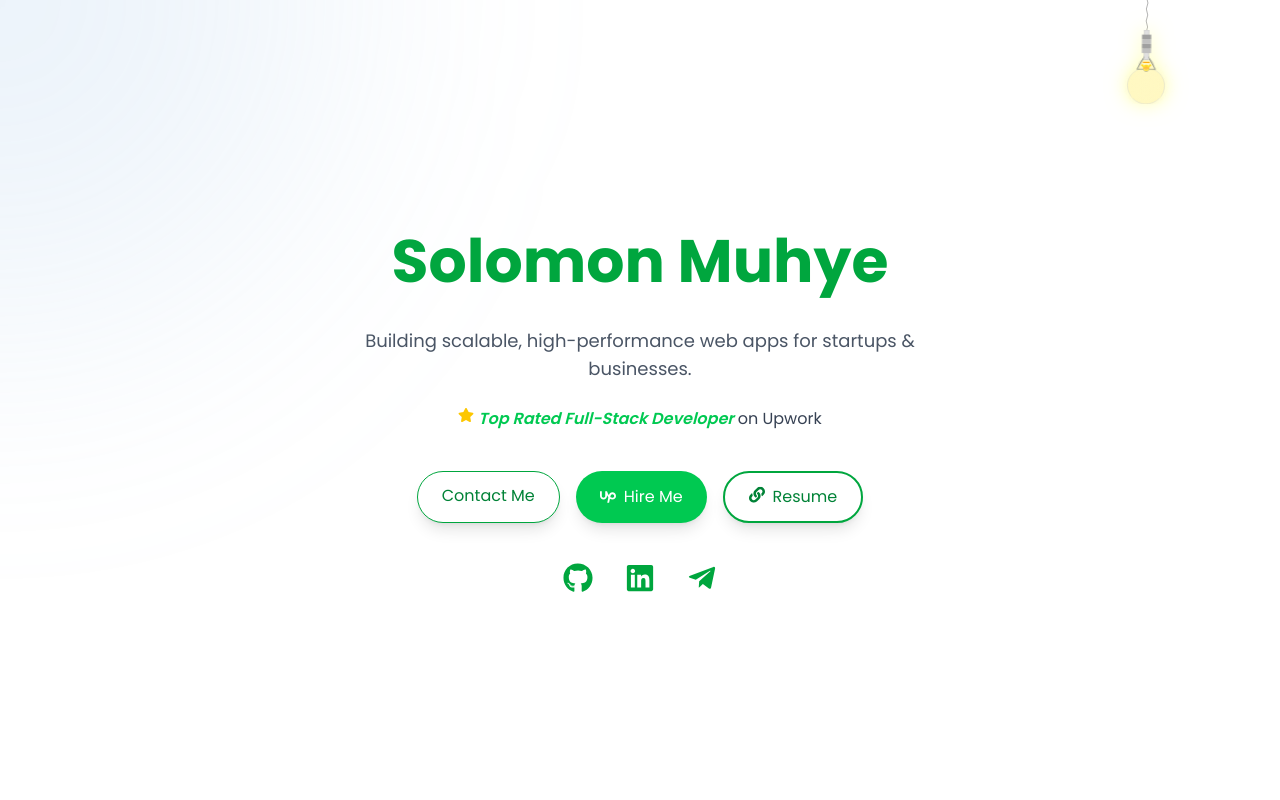
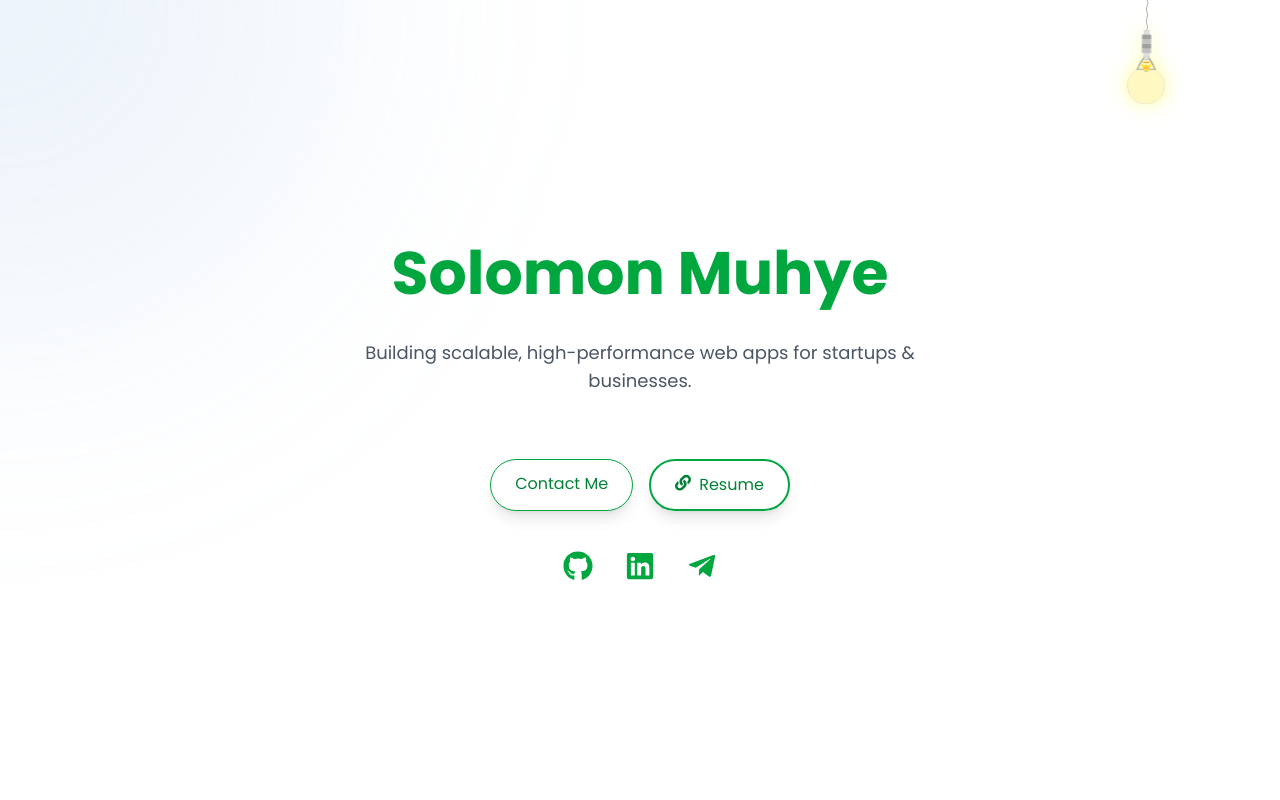
Before and after one commit to solomon-mh/solomon-muhye, a React (Vite) app: page / in a window 1280 px wide. Shown: the top 800 px of the page. Built offline with nearby package versions, Linux system fonts and the light colour scheme.

Commit message:
refactor: update Upwork experience details, remove Upwork links from footer and hero, and adjust hero CTA button visibility.

```diff
--- a/src/components/Experience.tsx
+++ b/src/components/Experience.tsx
@@ -13,7 +13,7 @@ const experiences = [
     company: "Upwork",
     period: "2023 – Present",
     details:
-      "Delivered 5+ successful freelance projects, earning $2k+ with 5-star client satisfaction. Built scalable apps using MERN/V stack, Next.js, Nuxt.js, and NestJS.",
+      "Delivered 10+ successful freelance projects, earning $8k+ with 5-star client satisfaction. Built scalable apps using MERN/V stack, Next.js, Nuxt.js, and NestJS.",
   },
   {
     role: "Software Engineering",
--- a/src/components/Footer.tsx
+++ b/src/components/Footer.tsx
@@ -1,5 +1,5 @@
 import { FaGithub, FaLinkedin, FaTelegramPlane } from "react-icons/fa";
-import { SiUpwork } from "react-icons/si";
+// import { SiUpwork } from "react-icons/si";
 
 const Footer = () => {
   return (
@@ -36,7 +36,7 @@ const Footer = () => {
         >
           <FaTelegramPlane size={22} />
         </a>
-        <a
+        {/* <a
           href="https://www.upwork.com/freelancers/~01055c6673bf8711c5?mp_source=share"
           target="_blank"
           rel="noopener noreferrer"
@@ -44,7 +44,7 @@ const Footer = () => {
           title="Upwork"
         >
           <SiUpwork size={22} />
-        </a>
+        </a> */}
       </div>
 
       {/* Footer Text */}
--- a/src/components/Hero.tsx
+++ b/src/components/Hero.tsx
@@ -42,31 +42,31 @@ const Hero = () => {
         transition={{ delay: 1, duration: 1 }}
         className="mt-6 text-gray-700 dark:text-gray-400 text-base px-4 flex flex-col sm:flex-row items-center justify-center gap-1 text-center"
       >
-        <span className="flex flex-col sm:flex-row items-center gap-1 text-green-500 italic font-semibold">
+        {/* <span className="flex flex-col sm:flex-row items-center gap-1 text-green-500 italic font-semibold">
           <FaStar className="text-yellow-400 mb-2" />
           Top Rated Full-Stack Developer
         </span>
         <span className="text-gray-700 dark:text-gray-400 font-normal">
           on Upwork
-        </span>
+        </span> */}
       </motion.p>
 
       {/* CTA Buttons */}
-      <div className="hidden lg:flex flex-wrap gap-4 mt-10">
+      <div className="flex flex-wrap gap-4 mt-10">
         <a
           href="#contact"
           className="bg-white dark:bg-gray-900 border border-green-600 text-green-700 dark:text-green-400 hover:bg-green-100 dark:hover:bg-gray-800 px-6 py-3 rounded-full shadow-lg transition text-sm md:text-base"
         >
           Contact Me
         </a>
-        <a
+        {/* <a
           href="https://www.upwork.com/freelancers/~01055c6673bf8711c5?mp_source=share"
           target="_blank"
           rel="noopener noreferrer"
           className="flex items-center gap-2 bg-green-500 hover:bg-green-600 text-white px-6 py-3 rounded-full shadow-lg transition text-sm md:text-base"
         >
           <SiUpwork size={16} /> Hire Me
-        </a>
+        </a> */}
         <motion.a
           href="https://flowcv.com/resume/4s26k4fimci0"
           target="_blank"
```
